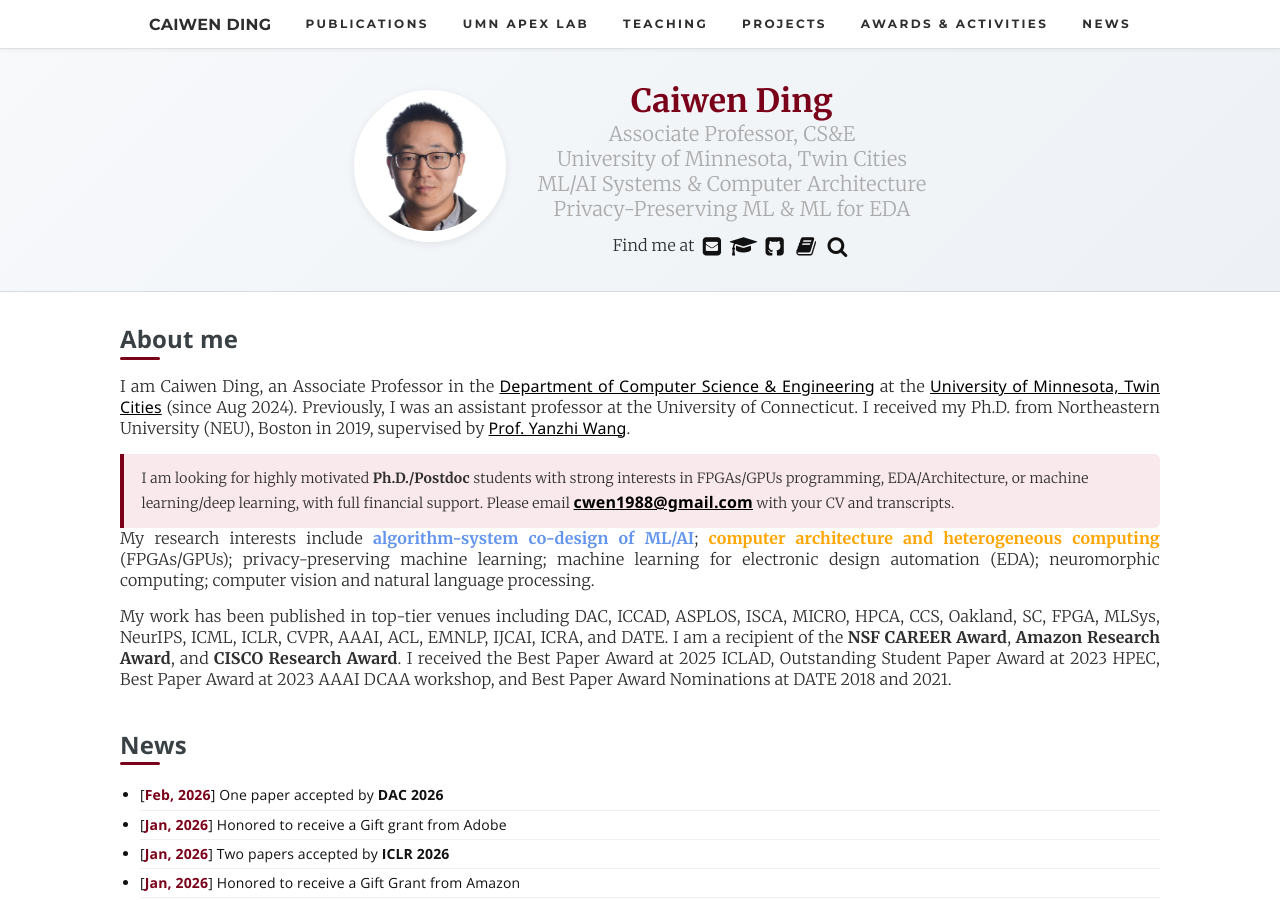
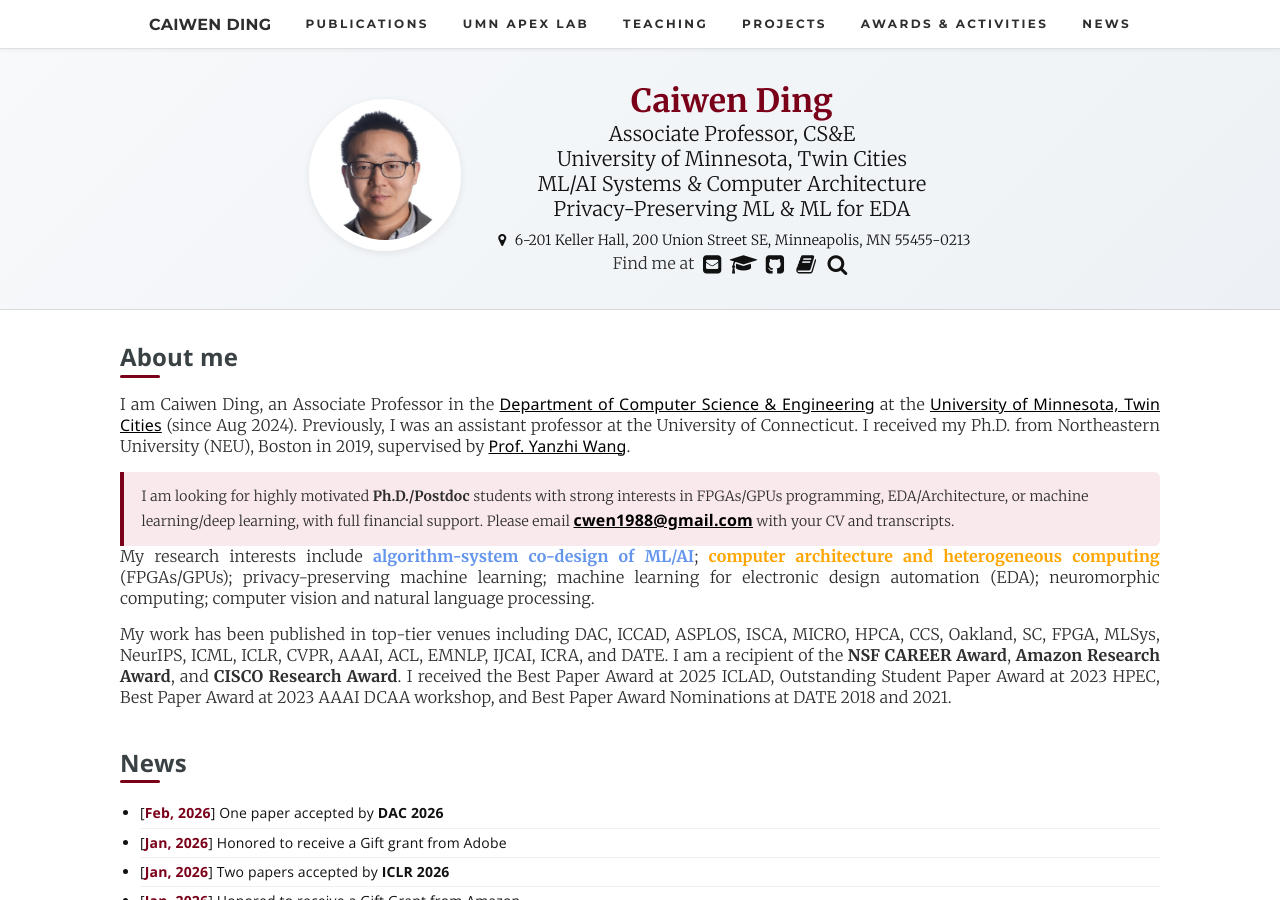
Before and after one commit to caiwending/caiwending.github.io, a Jekyll site: the page built from index.html, in a window 1280 px wide and 900 px high. Built offline with Jekyll 4.4.1, drawn with Linux system fonts in a browser that asks for light colours; the list of posts is cut into pages by our own code.

Commit message:
udpate style and address

```diff
--- a/_includes/home_header.html
+++ b/_includes/home_header.html
@@ -20,12 +20,15 @@
                     </h2>
                 </a>
             </div>
-            <h4 class="page-description body-font gray mt0 h4 regular">
+            <h4 class="page-description body-font dark-gray mt0 h4 regular">
                 Associate Professor, CS&E<br />
                 University of Minnesota, Twin Cities<br />
                 ML/AI Systems &amp; Computer Architecture<br />
                 Privacy-Preserving ML &amp; ML for EDA
             </h4>
+            <div class="page-description body-font dark-gray h5 regular">
+                <i class="fa fa-fw fa-map-marker"></i> 6-201 Keller Hall, 200 Union Street SE, Minneapolis, MN 55455-0213
+            </div>
             <div class="page-description">
                 Find me at
                 {% for external_url_hash in site.contact_urls %}
```
